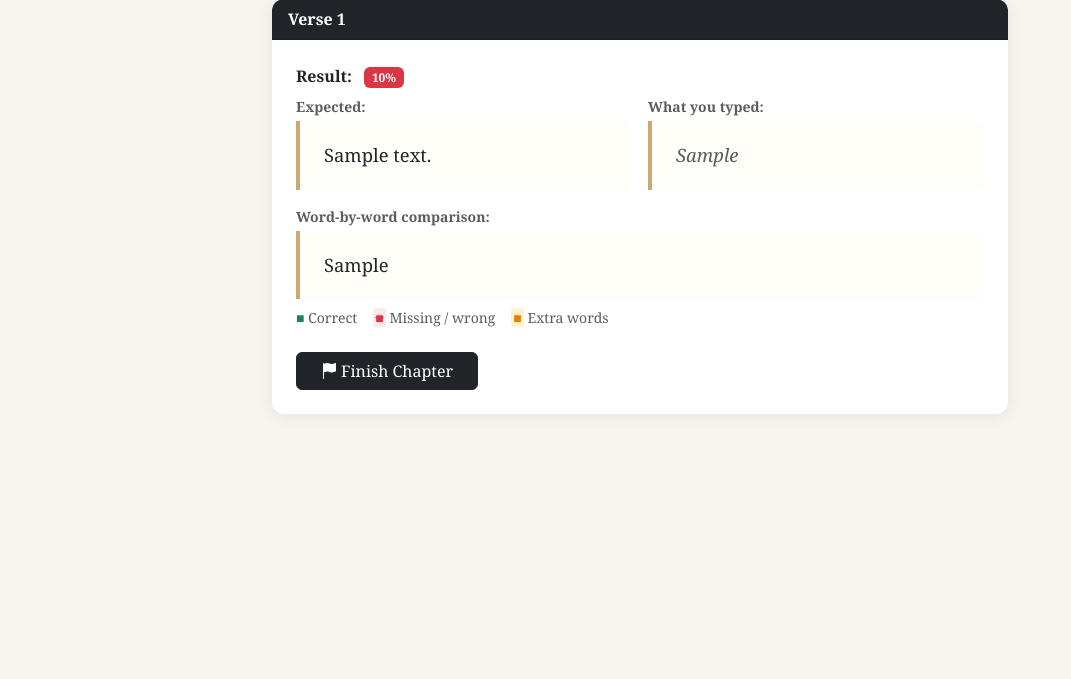
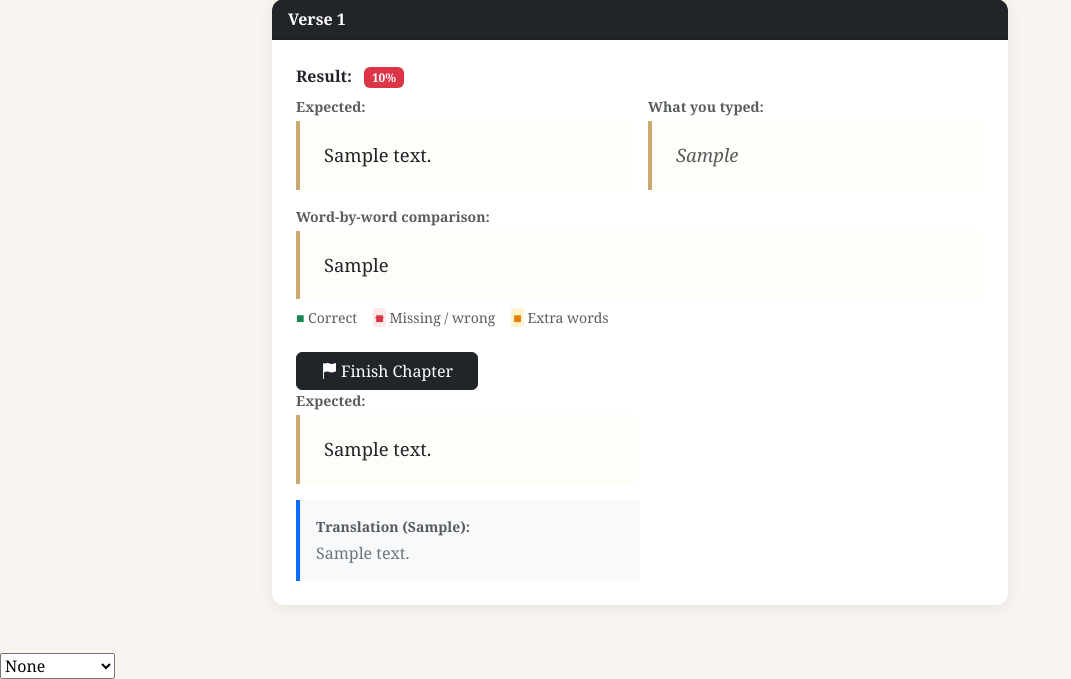
Before and after one commit to Bdschi/LearnPoem, a Flask app: template templates/verse.html in a window 1280 px wide. Shown: the part 223-902 px from the top of the page, without its empty margins (0-1071 px from the left). Before the commit the page ends 637 px from the top, so only its background shows below. Run offline with Flask 3, Linux system fonts and the light colour scheme; the template is opened without the code that fills it: most values are stand-ins (such as "Sample title", 1, 10 or a date in 2020).

Commit message:
Add translation.

```diff
--- a/app.py
+++ b/app.py
@@ -27,6 +27,13 @@ def get_db():
         g.db.row_factory = sqlite3.Row
         g.db.execute("PRAGMA foreign_keys = ON")
     return g.db
+
+def get_available_translations():
+    # Get available translations
+    db = get_db()
+    cursor = db.execute("SELECT code, translation_name FROM available_translations")
+    translations = cursor.fetchall()
+    return translations
 
 @app.context_processor
 def inject_globals():
@@ -227,11 +234,13 @@ def logout():
 @app.route("/")
 @login_required
 def index():
+    selected_translation = request.args.get('translation', None)
     db = get_db()
     chapters = db.execute(
         'SELECT * FROM chapters ORDER BY 1'
     ).fetchall()
-    return render_template("index.html", chapters=chapters)
+    translations = get_available_translations()
+    return render_template("index.html", chapters=chapters, translations=translations, selected_translation=selected_translation)
 
 
 # ── Routes: memorization ───────────────────────────────────────────────────────
@@ -239,6 +248,8 @@ def index():
 @app.route("/start/<int:chapter_id>")
 @login_required
 def start_session(chapter_id):
+    selected_translation = request.args.get('translation', None)
+
     db = get_db()
     chapter = db.execute("SELECT * FROM chapters WHERE id = ?", (chapter_id,)).fetchone()
     if not chapter:
@@ -258,17 +269,23 @@ def start_session(chapter_id):
     session["chapter_id"]     = chapter_id
     session["verse_index"]    = 0          # index into the ordered verse list
 
-    return redirect(url_for("verse_page"))
-
+    if selected_translation:
+        return redirect(url_for("verse_page", translation=selected_translation))
+    else:
+        return redirect(url_for("verse_page"))
 
 @app.route("/verse", methods=["GET", "POST"])
 @login_required
 def verse_page():
+    translations = get_available_translations()
     if "mem_session_id" not in session:
         flash("No active session.", "warning")
         return redirect(url_for("index"))
 
     db        = get_db()
+
+    selected_translation = request.args.get('translation', None)
+
     chapter   = db.execute("SELECT * FROM chapters WHERE id = ?", (session["chapter_id"],)).fetchone()
     verses    = db.execute(
         "SELECT * FROM verses WHERE chapter_id = ? ORDER BY number",
@@ -276,12 +293,19 @@ def verse_page():
     ).fetchall()
     idx       = session["verse_index"]
 
-    # All verses done → go to report
     if idx >= len(verses):
         return redirect(url_for("report"))
 
     verse     = verses[idx]
     prev_verse = verses[idx - 1] if idx > 0 else None
+
+    translated_verse = None
+    if selected_translation:
+        translated_verse = db.execute(
+            """SELECT text FROM translated_verses
+               WHERE nrc = ? AND nrv = ? AND type = ?""",
+            (chapter["id"], verse["number"], selected_translation)
+        ).fetchone()
 
     diff_html  = None
     verse_score = None
@@ -289,13 +313,11 @@ def verse_page():
     if request.method == "POST":
         user_input = request.form.get("user_input", "")
 
-        # "Next" button — just advance, don't save again
         if "next" in request.form:
             session["verse_index"] = idx + 1
             session.modified = True
             return redirect(url_for("verse_page"))
 
-        # "Check" button — save attempt and show feedback
         sim        = similarity_score(verse["content"], user_input)
         score_pct  = round(sim * 100, 1)
 
@@ -319,7 +341,26 @@ def verse_page():
             diff_html=diff_html,
             verse_score=verse_score,
             user_input=user_input,
+            translations=translations,
+            selected_translation=selected_translation,
+            translated_verse=translated_verse,
         )
+
+    # GET request handler
+    else:
+        # Check if we should show a previous result
+        user_input_param = request.args.get('user_input', None)
+        show_result = request.args.get('show_result', None)
+
+        if user_input_param and show_result:
+            # Reconstruct the diff from the saved input
+            sim = similarity_score(verse["content"], user_input_param)
+            score_pct = round(sim * 100, 1)
+            diff_html = build_diff_html(verse["content"], user_input_param)
+            verse_score = score_pct
+            user_input = user_input_param
+        else:
+            user_input = None
 
     return render_template(
         "verse.html",
@@ -330,9 +371,11 @@ def verse_page():
         prev_verse=prev_verse,
         diff_html=diff_html,
         verse_score=verse_score,
-        user_input=None,
+        user_input=user_input,
+        translations=translations,
+        selected_translation=selected_translation,
+        translated_verse=translated_verse,
     )
-
 
 # ── Routes: report ─────────────────────────────────────────────────────────────
 
--- a/templates/base.html
+++ b/templates/base.html
@@ -57,5 +57,25 @@
 </div>
 <script src="https://cdn.jsdelivr.net/npm/bootstrap@5.3.2/dist/js/bootstrap.bundle.min.js"></script>
 {% block scripts %}{% endblock %}
+<div class="translation-selector">
+	{# Language selector form #}
+<form method="GET">
+    <select name="translation" onchange="this.form.submit()">
+        <option value="">None</option>
+        {% for trans in translations %}
+            <option value="{{ trans.code }}"
+                    {% if trans.code == selected_translation %}selected{% endif %}>
+                {{ trans.translation_name }}
+            </option>
+        {% endfor %}
+    </select>
+
+    {# Preserve result state when changing translation #}
+    {% if user_input %}
+        <input type="hidden" name="user_input" value="{{ user_input }}">
+        <input type="hidden" name="show_result" value="1">
+    {% endif %}
+</form>
+</div>
 </body>
 </html>
--- a/templates/index.html
+++ b/templates/index.html
@@ -12,7 +12,8 @@
 <div class="row row-cols-1 row-cols-md-2 row-cols-lg-3 g-4">
   {% for ch in chapters %}
   <div class="col">
-    <div class="card chapter-card h-100" onclick="location.href='{{ url_for('start_session', chapter_id=ch.id) }}'">
+    <div class="card chapter-card h-100"
+     onclick="alert('Going to: {{ url_for('start_session', chapter_id=ch.id, translation=selected_translation) }}'); location.href='{{ url_for('start_session', chapter_id=ch.id, translation=selected_translation) }}'">
       <div class="card-body">
         <div class="d-flex justify-content-between align-items-start mb-2">
 		<span class="badge bg-secondary">{{ YES_TYPE_NAME if ch.type else NO_TYPE_NAME }}</span>
@@ -24,7 +25,7 @@
         </p>
       </div>
       <div class="card-footer bg-transparent border-0 pb-3">
-        <a href="{{ url_for('start_session', chapter_id=ch.id) }}" class="btn btn-dark btn-sm">
+        <a href="{{ url_for('start_session', chapter_id=ch.id, translation=selected_translation) }}" class="btn btn-dark btn-sm">
           <i class="bi bi-play-fill me-1"></i>Start Practice
         </a>
       </div>
--- a/templates/verse.html
+++ b/templates/verse.html
@@ -77,6 +77,20 @@
             {% endif %}
           </button>
         </form>
+	<div class="col-md-6">
+  <p class="small text-muted fw-semibold mb-1">Expected:</p>
+  <div class="verse-box">{{ verse.content }}</div>
+
+  {# ── Translation (if available) ── #}
+  {% if translated_verse %}
+    <div class="mt-3 p-3 bg-light border-start border-4 border-primary">
+      <p class="small text-muted fw-semibold mb-1">
+        Translation ({{ selected_translation }}):
+      </p>
+      <div class="text-secondary">{{ translated_verse.text }}</div>
+    </div>
+  {% endif %}
+</div>
 
         {% else %}
 
```
